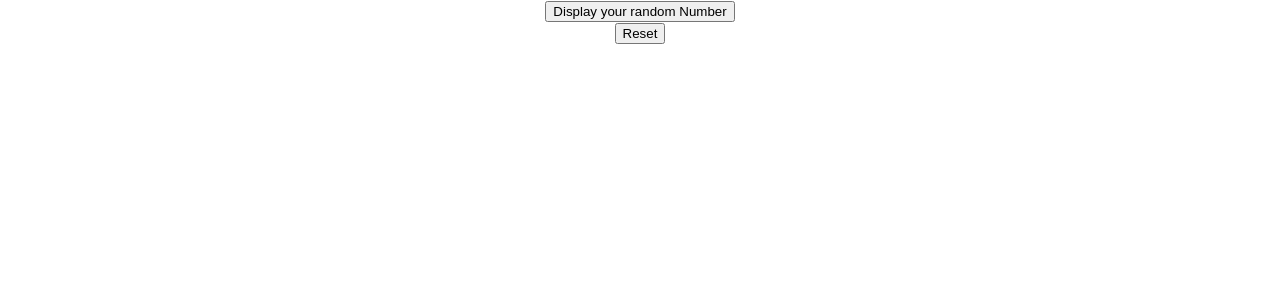
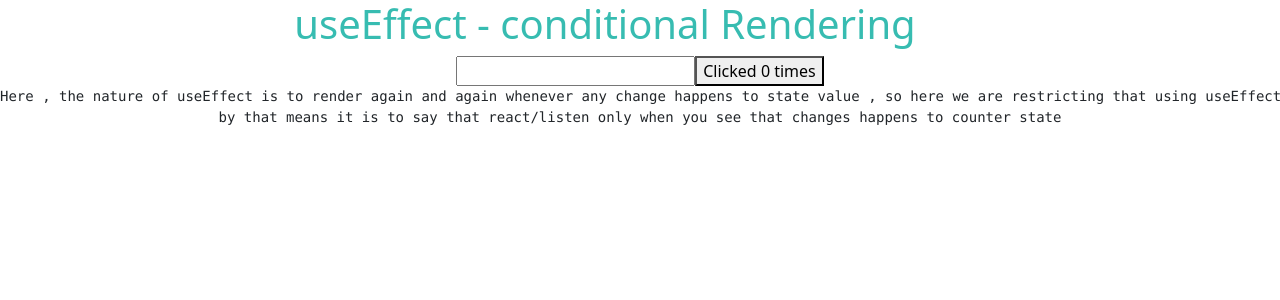
Before and after one commit to MarkDevram/Practice-React-All-Time, a React (Create React App) app: page / in a window 1280 px wide. Shown: the top 300 px of the page. Built offline with nearby package versions, Linux system fonts and the light colour scheme.

Commit message:
useEffect conditional Rendering !

```diff
--- a/package.json
+++ b/package.json
@@ -7,6 +7,7 @@
     "@testing-library/react": "^13.4.0",
     "@testing-library/user-event": "^13.5.0",
     "axios": "^1.4.0",
+    "bootstrap": "^5.0.1",
     "react": "^18.2.0",
     "react-dom": "^18.2.0",
     "react-scripts": "5.0.1",
--- a/src/App.js
+++ b/src/App.js
@@ -55,10 +55,14 @@ import PostRequest from "./PraticeComponent/Axios/PostRequest"
 import PrevStateWithCounter from "./Hooks in React/useState/PrevStateWithCounter"
 import UseStateWithObject from "./Hooks in React/useState/UseStateWithObject"
 import UseStateWithArray from "./Hooks in React/useState/UseStateWithArray"
+import UseEffectCounter from "./Hooks in React/useEffect/UseEffectCounter"
+import UseEffect_ConditionalRenderings from "./Hooks in React/useEffect/UseEffect_ConditionalRenderings"
 function App() {
   return (
     <div className="App">
-      <UseStateWithArray />
+      <UseEffect_ConditionalRenderings />
+      {/* <UseEffectCounter /> */}
+      {/* <UseStateWithArray /> */}
       {/* <UseStateWithObject /> */}
       {/* <PrevStateWithCounter /> */}
       {/* <Counter /> */}
--- /dev/null
+++ b/src/Hooks in React/useEffect/UseEffectCounter.js
@@ -0,0 +1,25 @@
+import React, { useEffect, useState } from "react"
+import { Button } from "bootstrap"
+import "bootstrap/dist/css/bootstrap.min.css"
+function UseEffectCounter() {
+  const [counter, setCounter] = useState(0)
+  useEffect(() => {
+    document.title = `You Clicked ${counter} times`
+  })
+  return (
+    <div>
+      <h1>useEffect - counter {counter}</h1>
+      <button
+        onClick={() => {
+          setCounter(counter + 1)
+        }}
+        type="button"
+        class="btn btn-info"
+      >
+        Info
+      </button>
+    </div>
+  )
+}
+
+export default UseEffectCounter
--- /dev/null
+++ b/src/Hooks in React/useEffect/UseEffect_ConditionalRenderings.js
@@ -0,0 +1,40 @@
+import React, { useEffect, useState } from "react"
+
+function UseEffect_ConditionalRenderings() {
+  const [counter, setCounter] = useState(0)
+  const [name, setName] = useState("")
+  useEffect(() => {
+    console.log("useEffect - Changing Title")
+    document.title = `You Clicked ${counter} times`
+  }, [counter])
+  return (
+    <div>
+      <h1>useEffect - conditional Rendering</h1>
+      <input
+        type="text"
+        onChange={(e) => {
+          setName(e.target.value)
+        }}
+      />
+      <button
+        onClick={() => {
+          setCounter(counter + 1)
+        }}
+      >
+        Clicked {counter} times
+      </button>
+      <br />
+      <pre>
+        Here , the nature of useEffect is to render again and again whenever any
+        change happens to state value , so here we are restricting that using
+        useEffect second parameter ! [counter]
+        <p>
+          by that means it is to say that react/listen only when you see that
+          changes happens to counter state
+        </p>
+      </pre>
+    </div>
+  )
+}
+
+export default UseEffect_ConditionalRenderings
```
Also changed, not shown: 1 other file (tests, documents, lock files or other folders).
